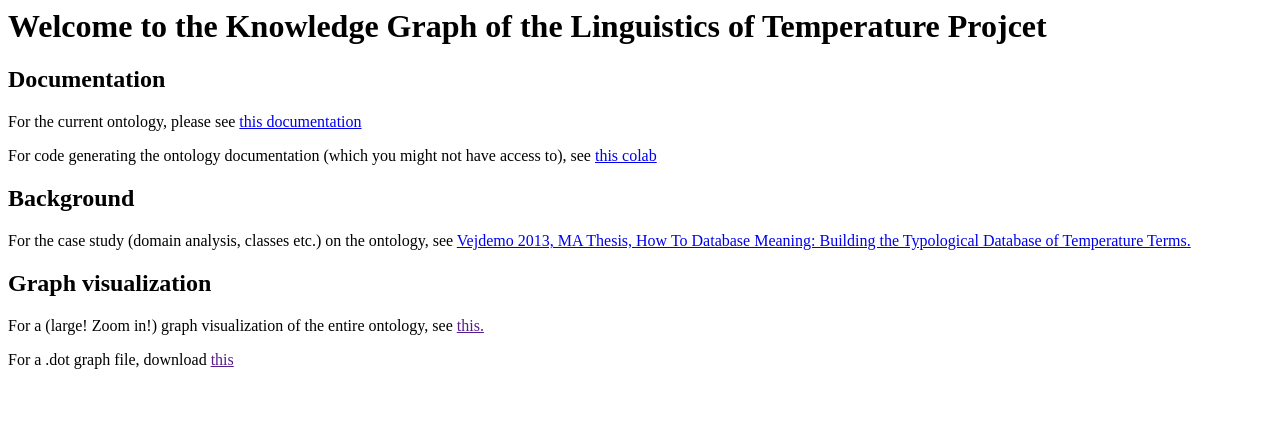
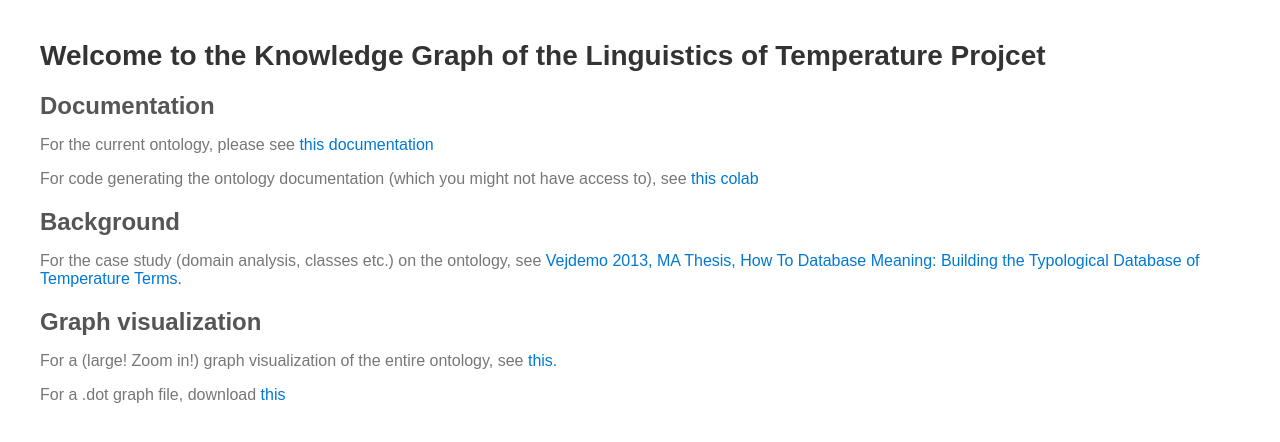
Before and after one commit to susvej/LingTempOct2023Docs, a plain HTML site: page index.html in a window 1280 px wide. Drawn offline with Linux system fonts and the light colour scheme.

Commit message:
Update index.html

```diff
--- a/index.html
+++ b/index.html
@@ -1,4 +1,34 @@
 <html>
+  <head>
+      <style>
+    body {
+      font-family: Arial, sans-serif;
+      margin: 20px;
+      padding: 20px;
+    }
+    h1 {
+      font-size: 28px;
+      color: #333;
+      margin-bottom: 10px;
+    }
+    h2 {
+      font-size: 24px;
+      color: #555;
+      margin-top: 20px;
+      margin-bottom: 10px;
+    }
+    p {
+      font-size: 16px;
+      color: #777;
+      margin-bottom: 10px;
+    }
+    a {
+      text-decoration: none;
+      color: #0078d4;
+    }
+  </style>
+  </head>
+  <body>
   <h1>Welcome to the Knowledge Graph of the Linguistics of Temperature Projcet</h1>
   <h2>Documentation</h2>
   <p>For the current ontology, please see <a href="https://susvej.github.io/LingTempOct2023Docs/ontospy_gen_docs/index.html">this documentation</a></p>
@@ -9,4 +39,5 @@
   <h2>Graph visualization</h2>
   <p>For a (large! Zoom in!) graph visualization of the entire ontology, see <a href=""G:\My Drive\Temperatur\Ontology\LingTempOntOct2023docs\ontology.png"">this.</a></p>
   <p>For a .dot graph file, download <a href=""G:\My Drive\Temperatur\Ontology\LingTempOntOct2023docs\ontology.dot"">this</a></p>
+    </body>
 </html>
```
